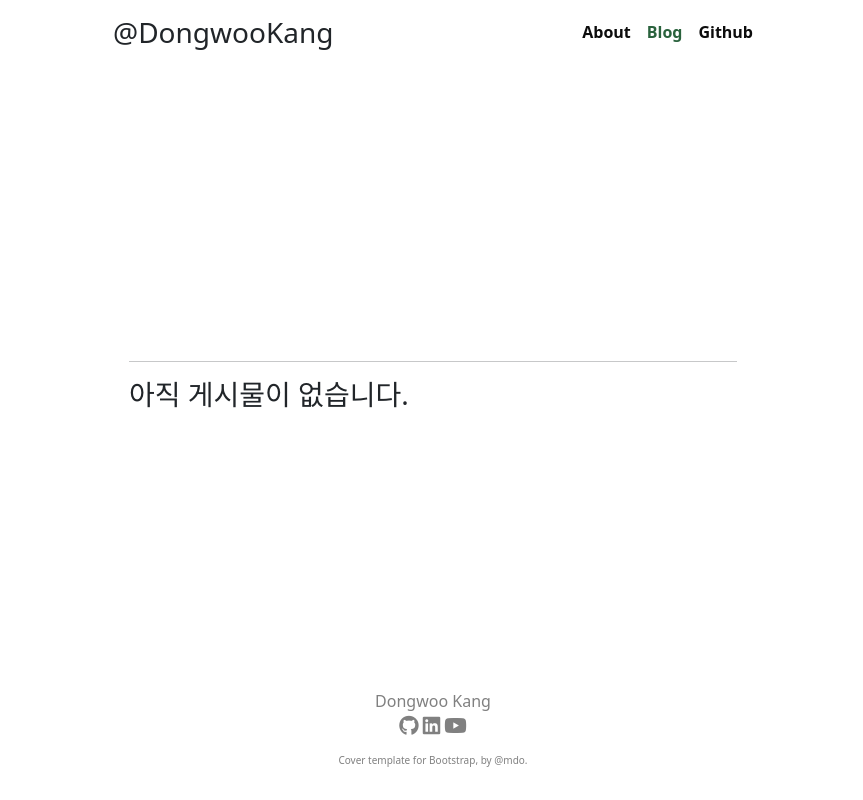
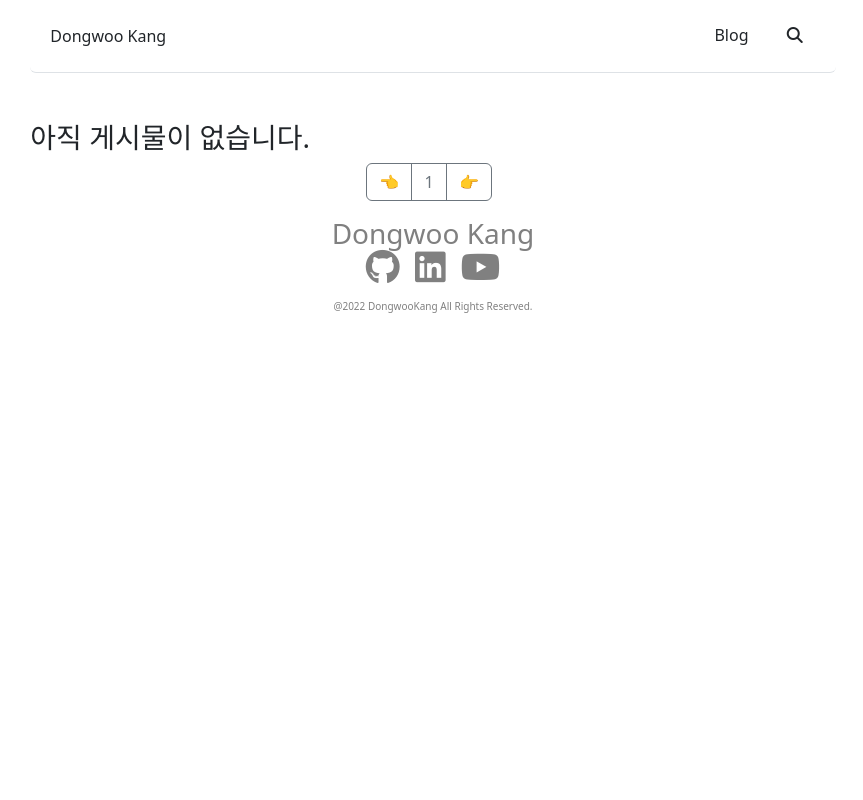
Before and after one commit to dustin-kang/fromdustin, a Django app: page /blog/ in a window 1280 px wide. Shown: the whole page, without its empty margins (207-1070 px from the left). Run offline with Django 4.2, Linux system fonts and the light colour scheme; data that the repository does not hold is empty; some libraries are stand-ins or nearby versions.

Commit message:
[#24] ReDesign

```diff
--- a/blogs/templates/blogs/base.html
+++ b/blogs/templates/blogs/base.html
@@ -1,14 +1,16 @@
 <!DOCTYLE html>
 {% load static %}
-<html lang="ko" class="h-100">
+<html lang="ko">
   <head>
+      <!-- meta -->
       <meta charset="utf-8">
-    <meta name="viewport" content="width=device-width, initial-scale=1">
       <title>{% block head_title %}Blog - Dongwoo Kang{% endblock %}</title>
       <!-- CSS -->
       <link href="{% static 'blogs/bootstrap/bootstrap.min.css' %}" rel="stylesheet" media="screen">
-    <link href="{% static 'blogs/bootstrap/cover.css' %}" rel="stylesheet" type="text/css">
-    <!-- JS -->
+
+      <!-- Icons -->
+
+      <!-- jscript -->
       <script src="https://cdn.jsdelivr.net/npm/bootstrap@5.0.2/dist/js/bootstrap.bundle.min.js" integrity="sha384-MrcW6ZMFYlzcLA8Nl+NtUVF0sA7MsXsP1UyJoMp4YLEuNSfAP+JcXn/tWtIaxVXM" crossorigin="anonymous"></script>
       <script src="https://cdn.jsdelivr.net/npm/@popperjs/core@2.9.2/dist/umd/popper.min.js" integrity="sha384-IQsoLXl5PILFhosVNubq5LC7Qb9DXgDA9i+tQ8Zj3iwWAwPtgFTxbJ8NT4GN1R8p" crossorigin="anonymous"></script>
       <script src="https://cdn.jsdelivr.net/npm/bootstrap@5.0.2/dist/js/bootstrap.min.js" integrity="sha384-cVKIPhGWiC2Al4u+LWgxfKTRIcfu0JTxR+EQDz/bgldoEyl4H0zUF0QKbrJ0EcQF" crossorigin="anonymous"></script>
@@ -16,8 +18,7 @@
       <script id="dsq-count-scr" src="//blog-uwcjemj9xj.disqus.com/count.js" async></script>
   </head>
 
-  <body class="d-flex  text-center text-bg-white">
-  <div class="cover-container d-flex w-100 h-100 p-3 mx-auto flex-column">
+  <body class="col-lg-8 mx-auto p-4 py-md-3">
     <!-- Navigation -->
     {% include 'blogs/navbar.html' %}
 
@@ -28,8 +29,30 @@
     {% block pagenations %}
     {% endblock %}
 
+    <!-- 검색 모달 디자인 -->
+    <div class="modal fade" id="searchModal" tabindex="-1" aria-labelledby="searchModalLabel" aria-hidden="true">
+      <div class="modal-dialog">
+        <div class="modal-content">
+          <div class="modal-header">
+            <h1 class="modal-title fs-5" id="searchModalLabel">Search For...</h1>
+            <button type="button" class="btn-close" data-bs-dismiss="modal" aria-label="Close"></button>
+          </div>
+          <div class="modal-body">
+            <form>
+              <div class="mb-3">
+                <input type="text" class="form-control" id="recipient-name" placeholder="Search for...">
+              </div>
+            </form>
+          </div>
+          <div class="modal-footer">
+            <button type="button" class="btn btn-secondary" data-bs-dismiss="modal">Close</button>
+            <button type="button" class="btn btn-primary">Search</button>
+          </div>
+        </div>
+      </div>
+    </div>
+
     <!-- FOOTER -->
     {% include 'blogs/footer.html' %}
-  </div>
   </body>
 </html>
--- a/blogs/templates/blogs/footer.html
+++ b/blogs/templates/blogs/footer.html
@@ -1,8 +1,8 @@
-<footer class="mt-auto text-white-50">
+<footer class="mt-auto text-white-50 text-center">
   <p style="color: gray;">Dongwoo Kang <br>
-    <a href="https://github.com/dustin-kang" style="color: gray;"><i class="fa-brands fa-github fa-lg"></i></a>
-    <a href="www.linkedin.com/in/dongwoolinked" style="color: gray;"><i class="fa-brands fa-linkedin fa-lg"></i></a>
-    <a href="https://www.youtube.com/channel/@dustinyoutube" style="color: gray;"><i class="fa-brands fa-youtube fa-lg" ></i></a>
+    <a href="https://github.com/dustin-kang" style="color: gray;"><i class="fa-brands fa-github fa-lg mx-1"></i></a>
+    <a href="www.linkedin.com/in/dongwoolinked" style="color: gray;"><i class="fa-brands fa-linkedin fa-lg mx-1"></i></a>
+    <a href="https://www.youtube.com/channel/@dustinyoutube" style="color: gray;"><i class="fa-brands fa-youtube fa-lg mx-1" ></i></a>
   </p>
-  <p style="font-size: 10px; color: gray;" >Cover template for Bootstrap, by @mdo.</p>
+  <p style="font-size: 10px; color: gray;" >@2022 DongwooKang All Rights Reserved.</p>
 </footer>
--- a/blogs/templates/blogs/navbar.html
+++ b/blogs/templates/blogs/navbar.html
@@ -1,13 +1,19 @@
 
 <!-- Navigation -->
-<header class="mb-auto">
-    <div>
-        <a href="/about/" style="color: inherit;"><h3 class="float-md-start mb-0">@DongwooKang</h3></a>
-        <nav class="nav nav-masthead justify-content-center float-md-end">
-        <a class="nav-link fw-bold py-1 px-0 " aria-current="page" href="/about/">About</a>
-        <a class="nav-link fw-bold py-1 px-0 active" href="/blog/">Blog</a>
-        <a class="nav-link fw-bold py-1 px-0" href="https://github.com/dustin-kang">Github</a>
-        </nav>
+<header class="d-flex align-items-center pb-3 mb-5 border-bottom rounded sticky-top" style="background-color:rgba(255, 255, 255, 0.9);">
+    <div class="container d-flex flex-wrap">
+        <ul class="nav me-auto">
+        <li class="nav-item"><a href="#" class="nav-link link-dark px-2 active" aria-current="page">Dongwoo Kang</a></li>
+        </ul>
+        <div class="text-end">
+        <a type="button" class="btn btn-white text-dark me-2" href="/blog/">Blog</a>
+        <a type="button" class="btn btn-white text-dark me-2" data-bs-toggle="modal" data-bs-target="#searchModal"><i class="fa-solid fa-magnifying-glass"></i></a>
+        {% if user.is_authenticated %}
+            {% if user.is_superuser or user.is_staff %}
+                <a type="button" class="btn btn-white text-dark me-2" href="/blog/create_post/"><i class="fa-solid fa-pen"></i></a>
+            {% endif %}
+        {% endif %}
+        </div>
     </div>
 </header>
 
--- a/blogs/templates/blogs/post_form.html
+++ b/blogs/templates/blogs/post_form.html
@@ -14,5 +14,5 @@
         <br>
         <button type="submit" class="btn btn-primary">Submit</button>
     </form>
-    {{ form.media }}
+    {{ form.media}}
 {% endblock %}
--- a/blogs/templates/blogs/post_list.html
+++ b/blogs/templates/blogs/post_list.html
@@ -1,76 +1,45 @@
 {% extends 'blogs/base.html' %} <!-- base 템플릿 상속 -->
 {% block main_area %}
-<main class="px-3" style="text-align: left;">
 
-  <!-- TAG -->
-  <br>
   {% for category in categories %}
-        <a type="button" class="btn btn-outline-secondary btn-sm" href="{{ category.get_absolute_url }}">{{ category }} ({{ category.post_set.count }}) </a>
+    <a type="button" class="btn btn-outline-success btn-sm mb-3" href="{{ category.get_absolute_url }}">{{ category }} ({{ category.post_set.count }})</a>
   {% endfor %}
-  <hr>
-
-  <!-- 스태프 버튼 -->
-  {% if user.is_authenticated %}
-  {% if user.is_superuser or user.is_staff %}
-    <div class="d-grid gap-2 d-md-flex justify-content-md-end">
-      <a class="btn btn-light" href="/blog/create_post/" role="button"><i class="fas fa-pen" ></i></a>
-    </div><br>
-  {% endif %}
-  {% endif %}
 
   {% if post_list.exists %}
     {% for p in post_list %}
       <a href="/blog/{{ p.id }}" style="text-decoration: none; color:inherit;" >
         <div id="post-area">
-          {% if post.head_image.url %}
-          <img src="{{ p.head_image.url }}" class="card-img-top;" alt="{{ p }} head image">
-          {% else %}
-          <img src="http://picsum.photos/seed/{{ p.id }}/606/300" class="img-fluid rounded" alt="random_image">
-          {% endif %}
-          <h3 class="card-title my-3"><strong>{{ p.title }}</strong></h3>
-          <p class="card-text my-2"><small class="text-muted">{{ p.created_at }}</small></p>
-          <!-- <p class="card-text text-muted">{{ p.get_content_markdown | truncatechars_html:20 | safe }}</p> -->
-          <p class="card-text text-muted">{{ p.hook_text | truncatechars:20 | safe }}</p>
+          <div class="row">
+            <div class="col-9">
+              <h3 class="card-title my-3"><strong>{{ p.title }}</strong></h3>
+              <p class="card-text my-2"><small class="text-muted">{{ p.created_at }}</small></p>
+              <!-- <p class="card-text text-muted">{{ p.get_content_markdown | truncatechars_html:20 | safe }}</p> -->
+              <p class="card-text text-muted">{{ p.hook_text | truncatechars:20 | safe }}</p>
+            </div>
+            <div class="col-3 text-end">
+              {% if post.head_image.url %}
+              <img src="{{ p.head_image.url }}" class="card-img-top;" alt="{{ p }} head image">
+              {% else %}
+              <img src="http://picsum.photos/seed/{{ p.id }}/120/120" class="img-fluid rounded" alt="random_image">
+              {% endif %}
+            </div>
+          </div>
           <hr>
         </div>
       </a>
     {% endfor %}
   {% else %}
-  <h3>아직 게시물이 없습니다.<h3>
+    <h3>아직 게시물이 없습니다.<h3>
   {% endif %}
-  </main>
 {% endblock %}
-<div id="disqus_thread"></div>
-<script>
-    (function() { // DON'T EDIT BELOW THIS LINE
-    var d = document, s = d.createElement('script');
-    s.src = 'https://blog-uwcjemj9xj.disqus.com/embed.js';
-    s.setAttribute('data-timestamp', +new Date());
-    (d.head || d.body).appendChild(s);
-    })();
-</script>
-<noscript>Please enable JavaScript to view the <a href="https://disqus.com/?ref_noscript">comments powered by Disqus.</a></noscript>
-{% comment %} {% block pagenations %}
+
 <!-- Pagenation -->
-<nav aria-label="Page navigation example">
-  <ul class="pagination justify-content-center">
-    <li class="page-item disabled">
-      <a class="page-link"><i class="fa-solid fa-chevron-left"></i></a>
-    </li>
-    <li class="page-item ">
-      <a class="page-link"><i class="fa-solid fa-magnifying-glass"></i></a>
-    </li>
-    <li class="page-item ">
-    {% if user.is_authenticated %}
-      {% if user.is_superuser or user.is_staff %}
-        <a class="page-link" href="/blog/create_post/" role="button"><i class="fas fa-pen" ></i></a>
-      {% endif %}
-    {% endif %}
-    </li>
-    <li class="page-item disabled">
-      <a class="page-link" href="#"><i class="fa-solid fa-chevron-right"></i></a>
-    </li>
-  </ul>
-</nav>
-
-{% endblock %} {% endcomment %}
+{% block pagenations %}
+<div class="btn-toolbar mb-3 justify-content-center" role="toolbar" aria-label="Toolbar with button groups">
+  <div class="btn-group me-2" role="group" aria-label="First group">
+    <button type="button" class="btn btn-outline-secondary">👈</button>
+    <button type="button" class="btn btn-outline-secondary">1</button>
+    <button type="button" class="btn btn-outline-secondary">👉</button>
+  </div>
+</div>
+{% endblock %}
--- a/blogs/templates/blogs/post_update_form.html
+++ b/blogs/templates/blogs/post_update_form.html
@@ -14,4 +14,5 @@
         <br>
         <button type="submit" class="btn btn-primary">Submit</button>
     </form>
+    {{ form.media}}
 {% endblock %}
```
Also changed, not shown: blogs/templates/blogs/post_detail.html (+19 -22 lines), 3 other files. Lines whose indentation alone changed are shown as unchanged.
